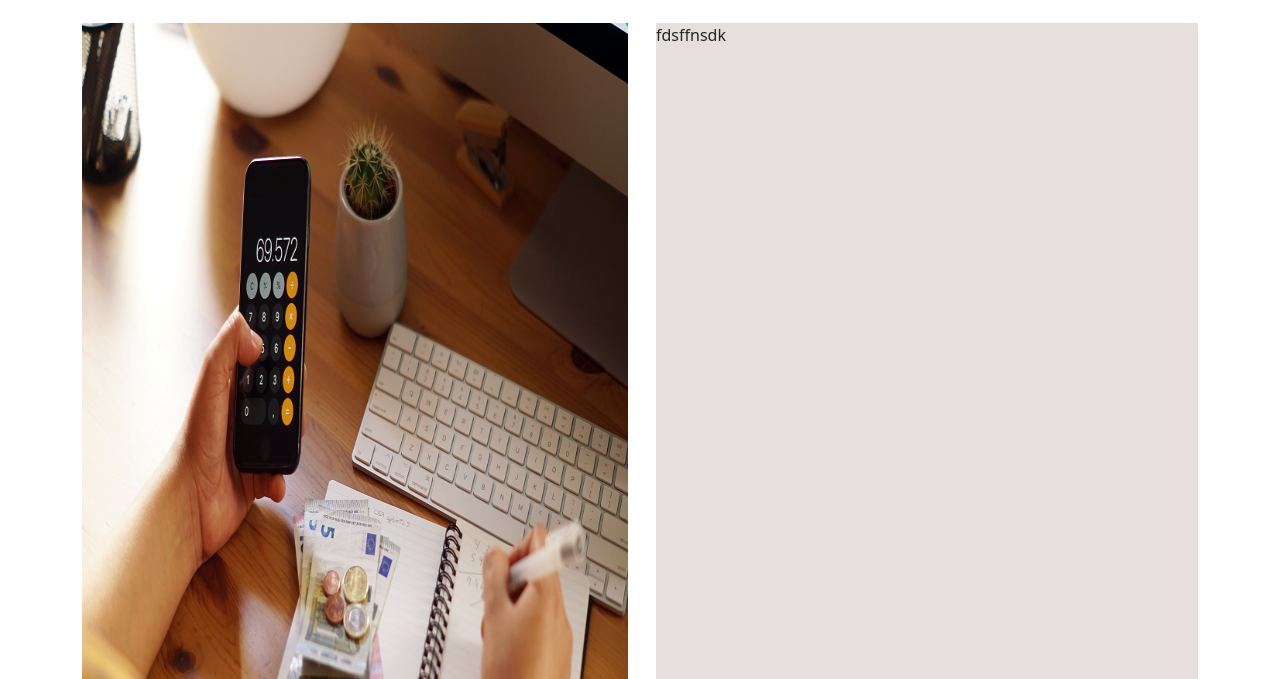
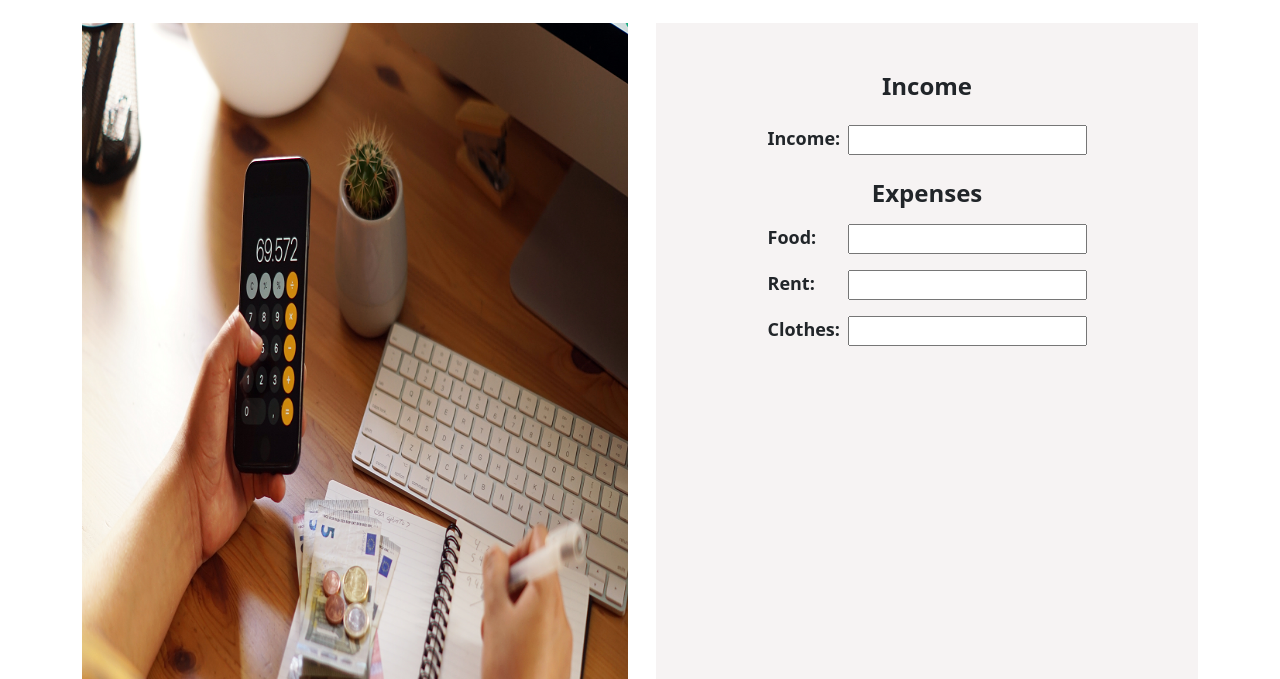
Before and after one commit to Ety-Biswangri/calculation-assistant, a plain HTML site: page index.html in a window 1280 px wide. Shown: the part 121-800 px from the top of the page. Drawn offline with nearby package versions, Linux system fonts and the light colour scheme.

Commit message:
income and expenses style done

```diff
--- a/css/style.css
+++ b/css/style.css
@@ -1,19 +1,33 @@
+@import url('https://fonts.googleapis.com/css2?family=Poppins:wght@500;600;700&display=swap');
+
 /* common part style */
 .body{
     margin: 0px;
     padding: 0px;
+    font-family: 'Poppins', sans-serif;
 }
 
+/* heading style */
 h1{
     color: #8D3DAF;
 }
 
+/* section left image style */
 .image-height{
     height: 815px;
 }
 
+/* section right form style */
 .form{
-    background-color: #e7dede;
+    background-color: #e7dede5e;
     height: 815px;
     width: 542px;
+    padding: 25px;
 }
+
+label {
+    display: inline-block;
+    width: 80px;
+    font-size: 18px;
+    font-weight: 600;
+}
--- a/index.html
+++ b/index.html
@@ -20,18 +20,46 @@
     </header>
 
     <!-- section part start -->
-    <section class="mb-5">
+    <section class="my-5">
         <div class="container">
             <div class="row">
-                <div class="col-12 col-lg-6">
+                <!-- section left -->
+                <div class="col-12 col-md-12 col-lg-6">
                     <div class="mb-5">
                         <img class="img-fluid image-height" src="./image/calculation.png" alt="">
                     </div>
                 </div>
-                <div class="col-12 col-lg-6">
+
+                <!-- section right -->
+                <div class="col-12 col-md-12 col-lg-6">
                     <div class="d-flex justify-content-end">
-                        <div class="form ">
-                            fdsffnsdk
+                        <div class="form">
+
+                            <!-- income -->
+                            <div class="mb-4">
+                                <h4 class="text-center my-4 fw-bold">Income</h4>
+                                <div class="d-flex justify-content-center">
+                                    <label>Income:</label>
+                                    <input type="text" />
+                                </div>
+                            </div>
+
+                            <!-- expenses -->
+                            <div>
+                                <h4 class="text-center mb-3 fw-bold">Expenses</h4>
+                                <div class="d-flex justify-content-center mb-3">
+                                    <label>Food:</label>
+                                    <input type="text" />
+                                </div>
+                                <div class="d-flex justify-content-center mb-3">
+                                    <label>Rent:</label>
+                                    <input type="text" />
+                                </div>
+                                <div class="d-flex justify-content-center mb-3">
+                                    <label>Clothes:</label>
+                                    <input type="text" />
+                                </div>
+                            </div>
                         </div>
                     </div>
                 </div>
```
